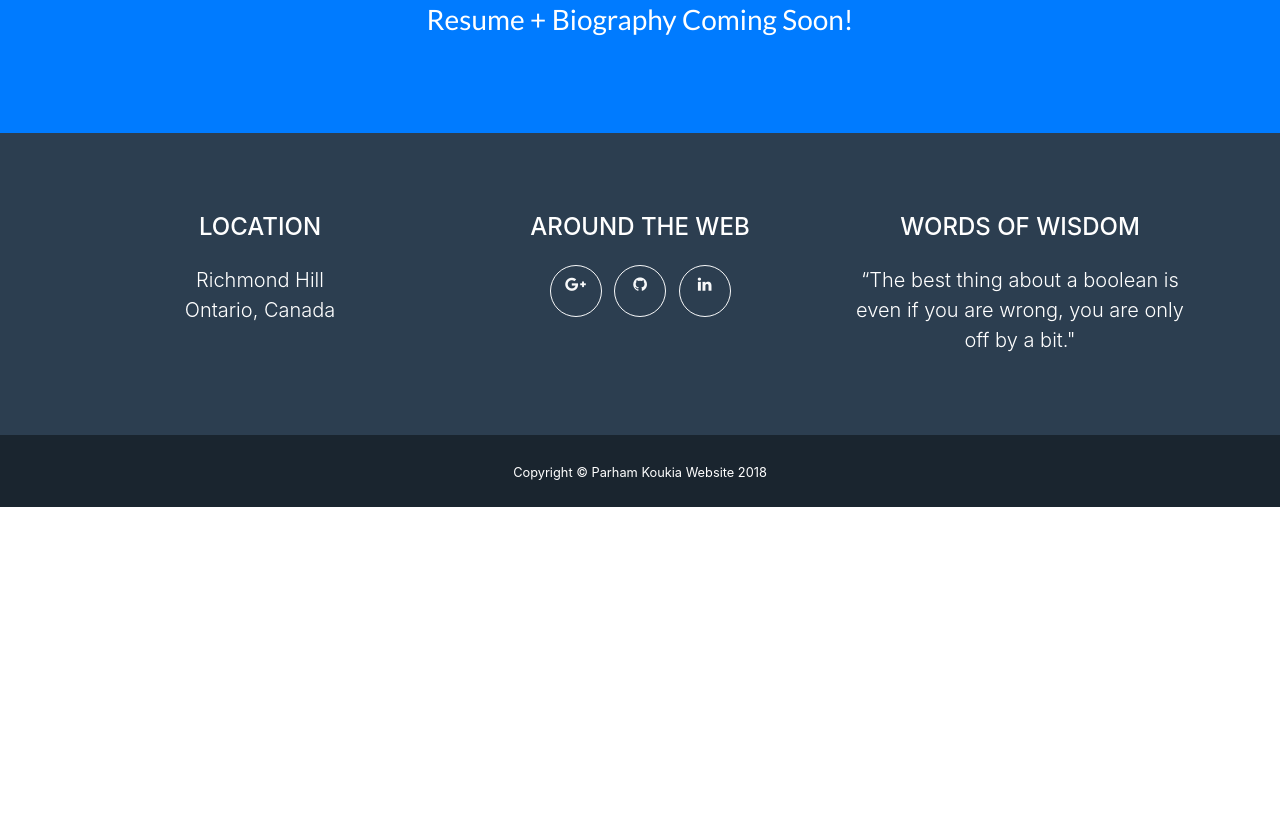
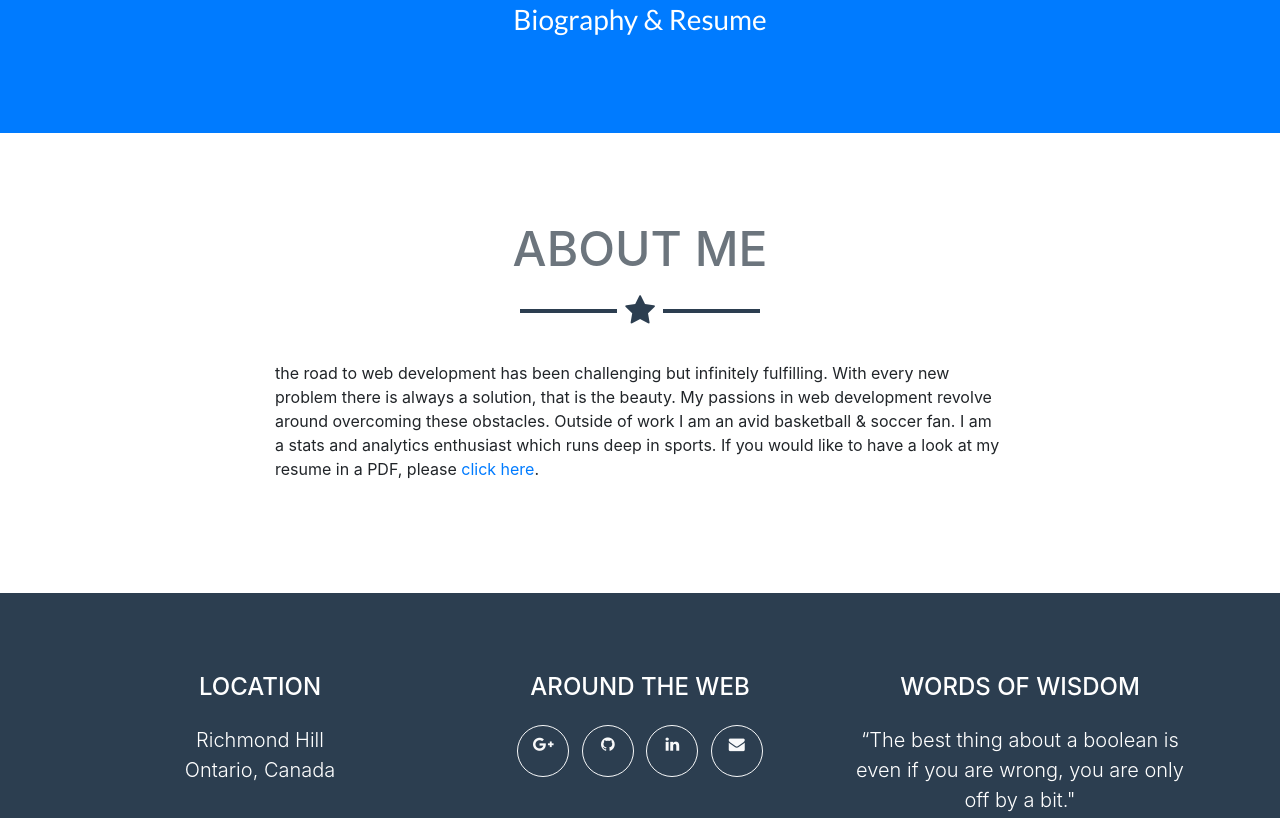
Before and after one commit to pkoukia/pkoukia.github.io, a website with bundled scripts: page resume.html in a window 1280 px wide. Shown: the part 547-1365 px from the top of the page. Before the commit the page ends 1054 px from the top, so only its background shows below. Built offline with nearby package versions, Linux system fonts and the light colour scheme.

Commit message:
add email button and resume section with pdf link

```diff
--- a/resume.html
+++ b/resume.html
@@ -51,9 +51,24 @@
       <div class="container">
         <img class="img-fluid mb-5 d-block mx-auto" src="img/profile.png" alt="">
         <hr class="star-light">
-        <h2 class="font-weight-light mb-0">Resume + Biography Coming Soon!</h2>
+        <h2 class="font-weight-light mb-0">Biography & Resume</h2>
       </div>
     </header>
+
+    <!-- Resume + Bio -->
+    <section id="resume">
+      <div class="container">
+        <h2 class="text-center text-uppercase text-secondary mb-0">About Me</h2>
+        <hr class="star-dark mb-5">
+        <div class="row">
+          <div class="col-lg-8 mx-auto">
+            <div class="resume-link">
+              <p>the road to web development has been challenging but infinitely fulfilling. With every new problem there is always a solution, that is the beauty. My passions in web development revolve around overcoming these obstacles. Outside of work I am an avid basketball & soccer fan. I am a stats and analytics enthusiast which runs deep in sports. If you would like to have a look at my resume in a PDF, please <a href="parhamkoukiaresume2.pdf" target="blank">click here</a>.</p>
+            </div>
+          </div>
+        </div>
+      </div>
+    </section>
 
     <!-- Footer -->
     <footer class="footer text-center">
@@ -80,6 +95,11 @@
               <li class="list-inline-item">
                 <a class="btn btn-outline-light btn-social text-center rounded-circle" href="https://www.linkedin.com/in/parhamkoukia/" target="blank">
                   <i class="fa fa-fw fa-linkedin"></i>
+                </a>
+              </li>
+              <li class="list-inline-item">
+                <a class="btn btn-outline-light btn-social text-center rounded-circle" href="mailto:parhamkoukia@outlook.com" target="#">
+                  <i class="fa fa-envelope"></i>
                 </a>
               </li>
             </ul>
```
Also changed, not shown: index.html (+5 -0 lines), 1 other file.
